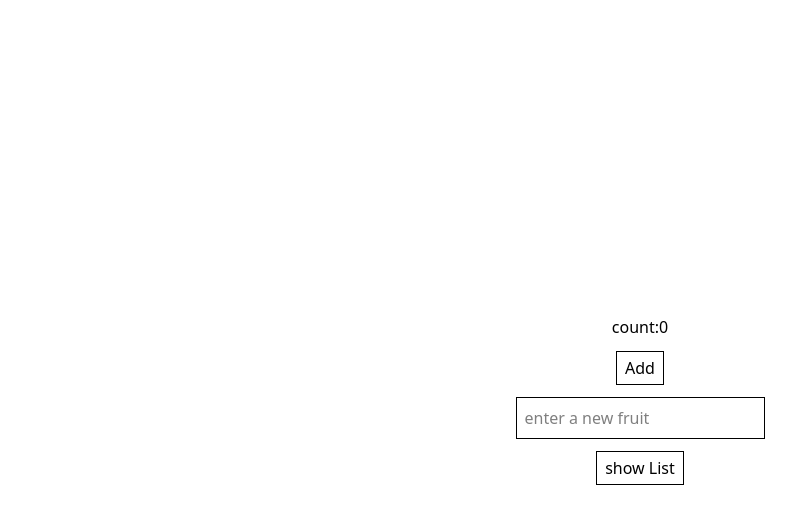
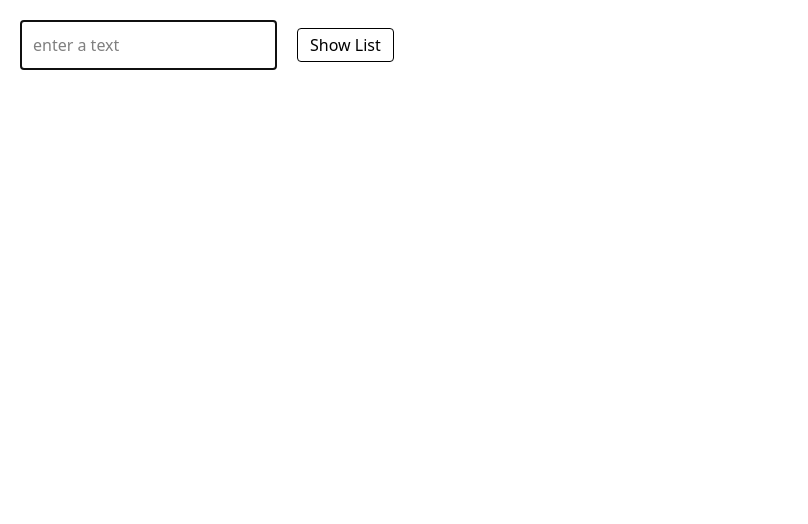
Before and after one commit to naveenkumar-sys/React-Hooks, a React (Vite) app: page / in a window 1280 px wide. Shown: the top 524 px of the page, without its empty margins (0-808 px from the left). Built offline with nearby package versions, Linux system fonts and the light colour scheme.

Commit message:
useRef completed

```diff
--- a/src/App.jsx
+++ b/src/App.jsx
@@ -1,11 +1,13 @@
 import React from "react";
 import Hooks from "./Components/UseState";
 import UseState from "./Components/UseState";
+import UseRef from "./Components/UseRef";
 
 const App = () => {
   return (
         <div>
-            <UseState/>
+            {/* <UseState/> */}
+            <UseRef/>
         </div>
     );
 
--- /dev/null
+++ b/src/Components/UseRef.jsx
@@ -0,0 +1,48 @@
+import React, { useEffect, useRef, useState } from "react";
+
+const UseRef = () => {
+  const [text, setText] = useState("");
+  const [showText, setShowText] = useState([]);
+  const [clicked, setClicked] = useState(false);
+  //useRef is used to directly access DOM elements or store values without re-rendering the UI.
+  const inputRef = useRef(); //using use ref hook and storing it into the variable
+
+  const handleChange = (e) => {
+    setText(e.target.value);
+  };
+
+  const addList = () => {
+    setShowText((prev) => [...prev, text]);
+    setClicked(true);
+    inputRef.current.focus(); // use dom method focus to focus the input after clicked
+  };
+  //initializing use effect to handle the focus method by only once after reload
+  useEffect(() => {
+    inputRef.current.focus();
+  }, []);
+
+  return (
+    <div>
+      <input
+        ref={inputRef} // adding reference to input so that only ref will know which input i focus
+        type="text"
+        placeholder="enter a text"
+        className="border p-3 m-5"
+        onChange={(e) => handleChange(e)}
+        value={text}
+      />
+      <button onClick={addList} className="border px-3 py-1 rounded-sm">
+        Show List
+      </button>
+      <div>
+        {clicked
+          ? showText.map((ele, index) => {
+              return <p key={index}>{ele}</p>;
+            })
+          : ""}
+      </div>
+    </div>
+  );
+};
+
+export default UseRef;
```
